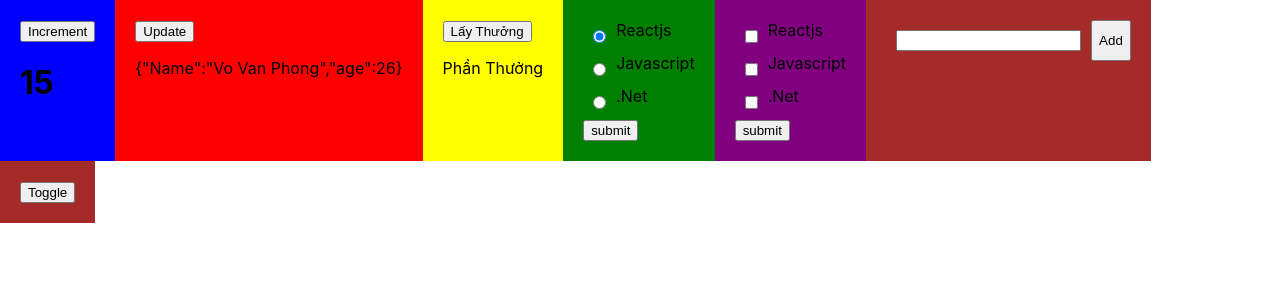
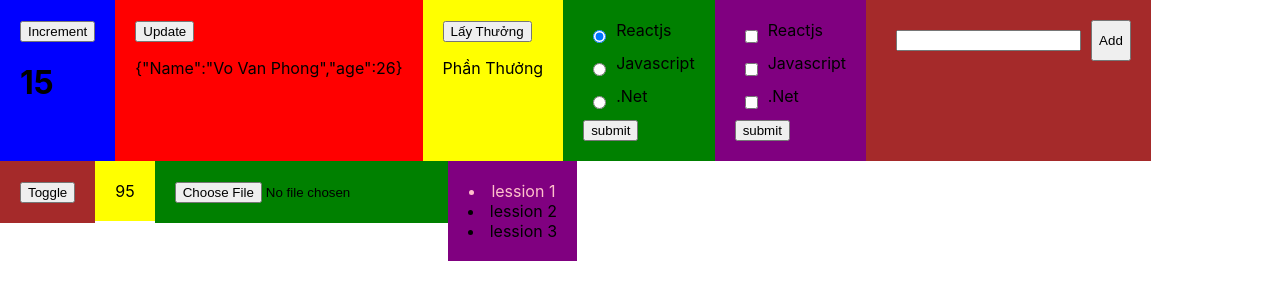
Before and after one commit to phong15sk/react-basic, a React (Create React App) app: page /hook in a window 1280 px wide. Shown: the top 300 px of the page. Built offline with nearby package versions, Linux system fonts and the light colour scheme.

Commit message:
UseEffect

```diff
--- a/src/components/Example/React-hook/Content.js
+++ b/src/components/Example/React-hook/Content.js
@@ -1,14 +1,68 @@
-import { useEffect } from "react";
+import { useEffect, useState } from "react";
+//1. UseEffect When component Mouted and re-render
+//2. UseEffect When component Mouted only one time with []
+//3. UseEffect When component Mouted and re-render with dependencies []
 
+//Clean up functon call trước khi component unmouted
+//Clean up functon call trước khi call back được gọi
+const types = ['posts', 'comments', 'albums']
 function Content() {
 
+    const [input, setInput] = useState('')
+    const [post, setPost] = useState([])
+    const [type, setType] = useState(types[0])
+    const [showButton, setShowButton] = useState(false)
+
+    const OnChangeInput = (input) => {
+        setInput(input.target.value)
+    }
+
+    const onChangeType = (type) => {
+        setType(type)
+        console.log(type)
+    }
+
     useEffect(() => {
+        fetch(`https://jsonplaceholder.typicode.com/${type}`)
+            .then(res => res.json())
+            .then(post => {
+                setPost(post)
+            })
         return console.log('1. UseEffect When component Mouted and re-render')
+    }, [type])
+
+    useEffect(() => {
+        const handleTogleButton = () => {
+            setShowButton(window.scrollY >= 200)
+            console.log('setShowButton', window.scrollY)
+        }
+        window.addEventListener('scroll', handleTogleButton)
+
+        // Clean event listener
+        return () => {
+            window.removeEventListener('scroll', handleTogleButton)
+            console.log('removeEventListener')
+        }
     }, [])
 
     return (
         <>
-            <label>Moute and UnMoute</label>
+            {types.map((item, index) => (
+                <button style={type === item ? { backgroundColor: "green" } : {}} onClick={() => onChangeType(item)}>
+                    {item}
+                </button>
+            ))}
+            <input type="text" onChange={OnChangeInput} value={input}></input>
+            <ul>
+                {post.map((item, index) =>
+                    <li key={item.id}>
+                        {item.title || item.name}
+                    </li>
+                )}
+            </ul>
+            {showButton && (
+                <button style={{ position: "fixed", right: '20px', bottom: '20px' }}>Show go to top</button>
+            )}
         </>
     )
 
--- a/src/components/Example/React-hook/UseEffect.js
+++ b/src/components/Example/React-hook/UseEffect.js
@@ -1,15 +1,77 @@
 import { useState, useEffect } from "react";
 import Content from "./Content";
+
+const lstLession = [
+    { id: 1, title: 'lession 1' },
+    { id: 2, title: 'lession 2' },
+    { id: 3, title: 'lession 3' }
+]
 
 function TestUseEffect() {
 
     const [isToggle, setIsToggle] = useState(false)
+    const [countDown, setCountDown] = useState(100)
+    const [file, setFile] = useState()
+    const [activeTitleId, setActiveTitleId] = useState(1)
+
+    useEffect(() => {
+        console.log('hello')
+        const timerId = setInterval(() => {
+            setCountDown(preve => preve - 1)
+        }, 1000)
+
+        //Clean Up
+        return () => clearInterval(timerId)
+    }, [])
+
+    //Clean up file change
+    useEffect(() => {
+        return () => { file && URL.revokeObjectURL(file.preview) }
+    }, [file])
+
+    const handleChangeImportFile = (e) => {
+        const file = e.target.files[0]
+        file.preview = URL.createObjectURL(file)
+        console.log(file)
+        setFile(file)
+    }
+
+    const handleOnClickTitle = (id) => {
+        setActiveTitleId(id);
+    }
+
+    //Listen event from globle event
+    useEffect(() => {
+        const handleDataRecevied = ({ detail }) => {
+            console.log(detail)
+        }
+        window.addEventListener(`lession-${activeTitleId}`, handleDataRecevied)
+
+        return () => {
+            window.removeEventListener(`lession-${activeTitleId}`, handleDataRecevied)
+        }
+
+    }, [activeTitleId])
+
     return (
         <div className="Test Use Effect">
             <div className="1. UseEffect When component Mouted and re-render" style={{ padding: '20px', backgroundColor: 'brown', float: 'left', alignItems: "center" }}>
                 <button onClick={() => setIsToggle(!isToggle)}>Toggle</button><br />
                 {isToggle && <Content></Content>}
             </div>
+            <div className="Use effect with timer()" style={{ padding: '20px', backgroundColor: 'yellow', float: 'left', alignItems: "center" }}>
+                <span>{countDown}</span>
+            </div>
+            <div className="Use effect with preview avatar" style={{ padding: '20px', backgroundColor: 'green', float: 'left', alignItems: "center" }}>
+                <input type="file" onChange={handleChangeImportFile}></input><br />
+                {file && <img src={file.preview} alt="Girl in a jacket" width="300" height="400" />}
+            </div>
+            <div className="useEffect() with fake Chat App" style={{ padding: '20px', backgroundColor: 'purple', float: 'left', alignItems: "center" }}>
+                {lstLession.map((item, index) =>
+                    <>
+                        <li style={{ color: activeTitleId === item.id ? 'pink' : 'black' }} onClick={() => handleOnClickTitle(item.id)}>{item.title}</li>
+                    </>)}
+            </div>
         </div>
     )
 }
--- a/src/index.js
+++ b/src/index.js
@@ -19,6 +19,19 @@ import { Provider } from 'react-redux'
 import { Counter } from './components/Example/Redux-Toolkit/counter/counter';
 import Hook from './components/Example/React-hook/Index';
 import Nav from './Nav/Nav';
+
+//fake event globle
+const emmitComment = (index) => {
+  setInterval(() => {
+    window.dispatchEvent(new CustomEvent(`lession-${index}`, {
+      detail: `Nội dung của lession ${index}`
+    }))
+  }, 2000)
+}
+
+emmitComment(1)
+emmitComment(2)
+emmitComment(3)
 
 const router = createBrowserRouter([
   {
@@ -66,11 +79,9 @@ const router = createBrowserRouter([
 ]);
 const root = ReactDOM.createRoot(document.getElementById('root'));
 root.render(
-  <React.StrictMode>
-    <Provider store={store}>
-      <RouterProvider router={router} />
-    </Provider>
-  </React.StrictMode>
+  <Provider store={store}>
+    <RouterProvider router={router} />
+  </Provider>
 );
 
 // If you want to start measuring performance in your app, pass a function
```
